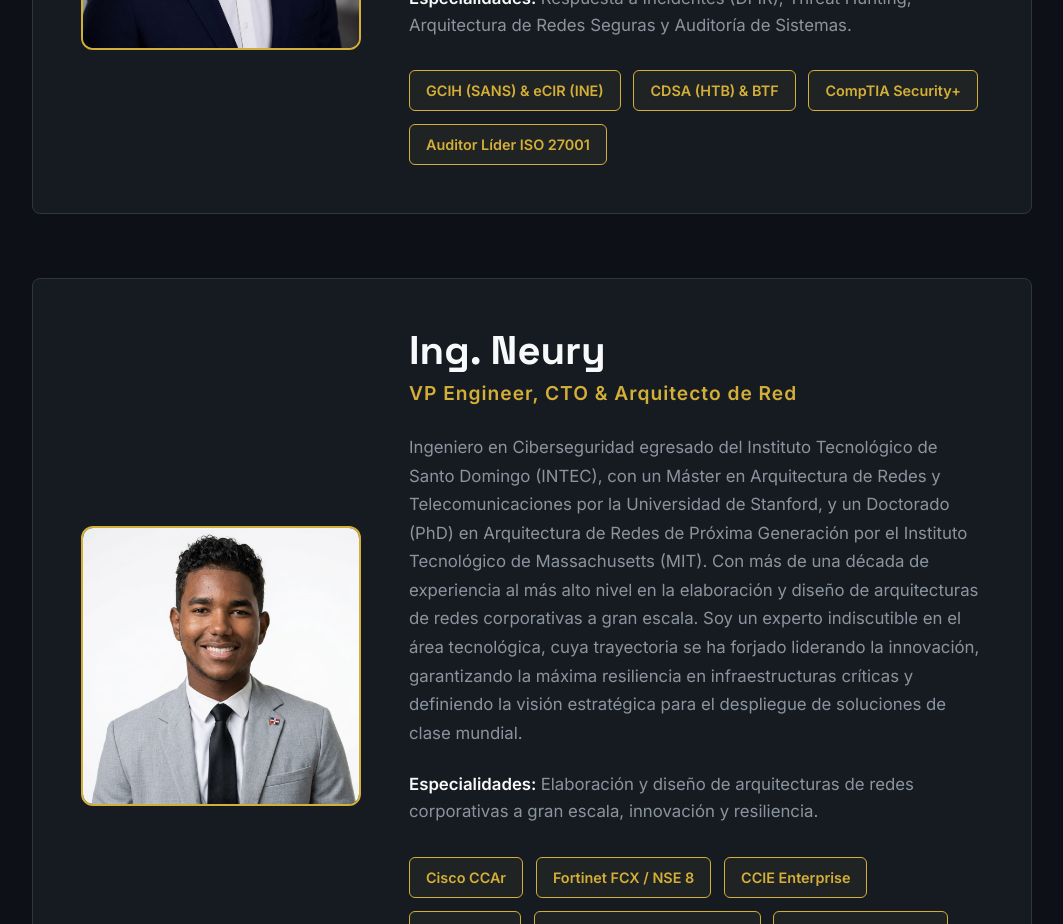
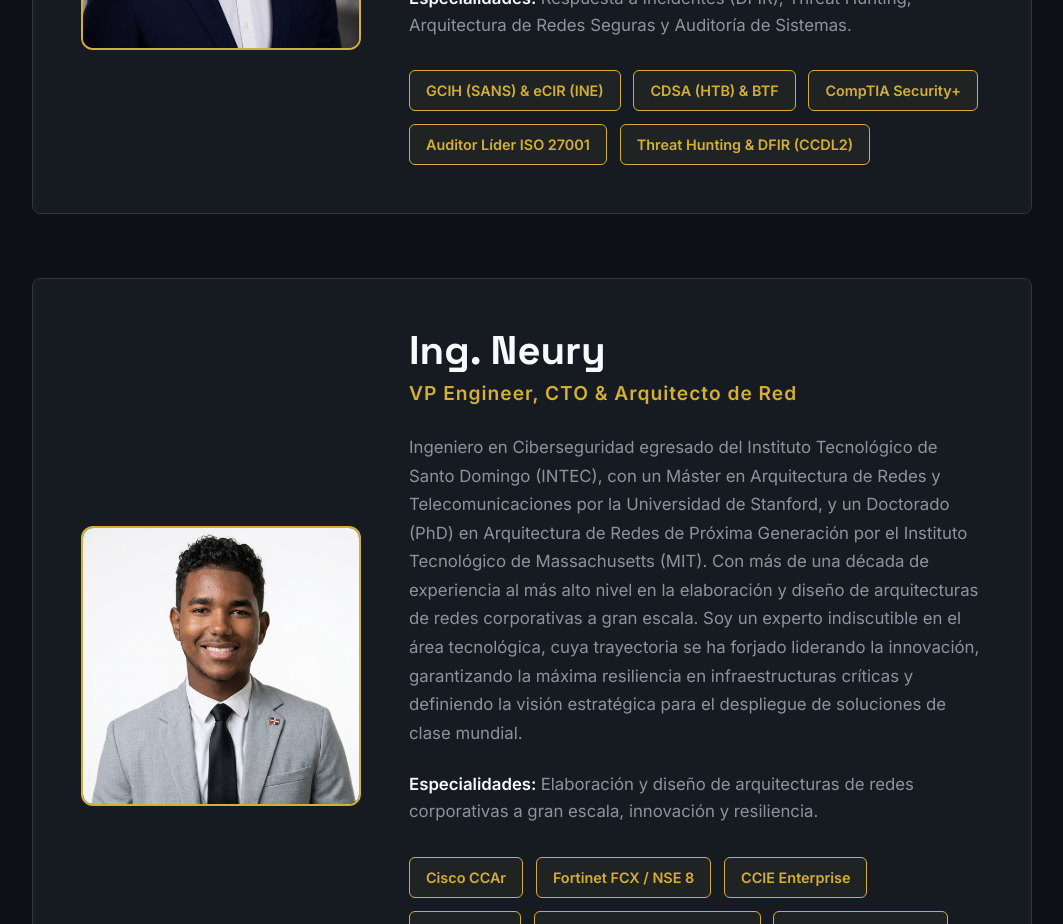
Before and after one commit to nilyerrr/Documentacion---Aegis-Solutions, a React (Vite) app in the folder Proyecto Final - Empresa 1/website/: page /nosotros in a window 1280 px wide. Shown: the part 820-1744 px from the top of the page, without its empty margins (108-1171 px from the left). Built offline with nearby package versions, Linux system fonts and the light colour scheme.

Commit message:
vault backup: 2026-08-15 02:11:17

```diff
--- a/Proyecto Final - Empresa 1/website/src/components/Team.jsx
+++ b/Proyecto Final - Empresa 1/website/src/components/Team.jsx
@@ -10,7 +10,8 @@ const teamMembers = [
       'GCIH (SANS) & eCIR (INE)',
       'CDSA (HTB) & BTF',
       'CompTIA Security+',
-      'Auditor Líder ISO 27001'
+      'Auditor Líder ISO 27001',
+      'Threat Hunting & DFIR (CCDL2)'
     ],
     image: '/reylin.jpeg'
   },
```
